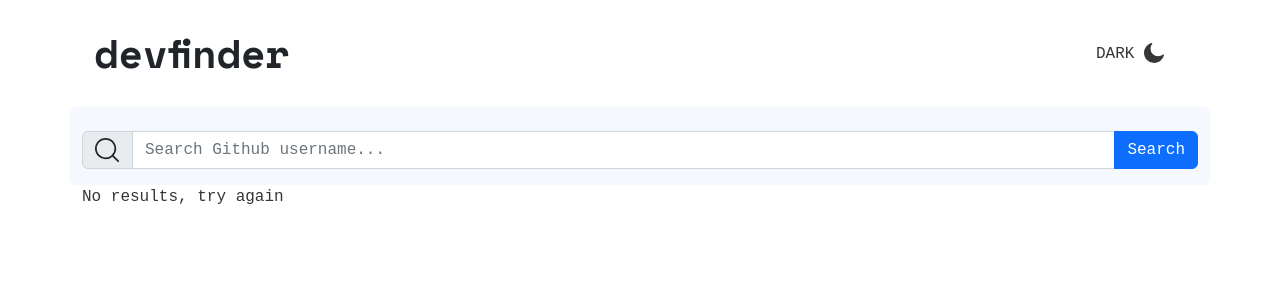
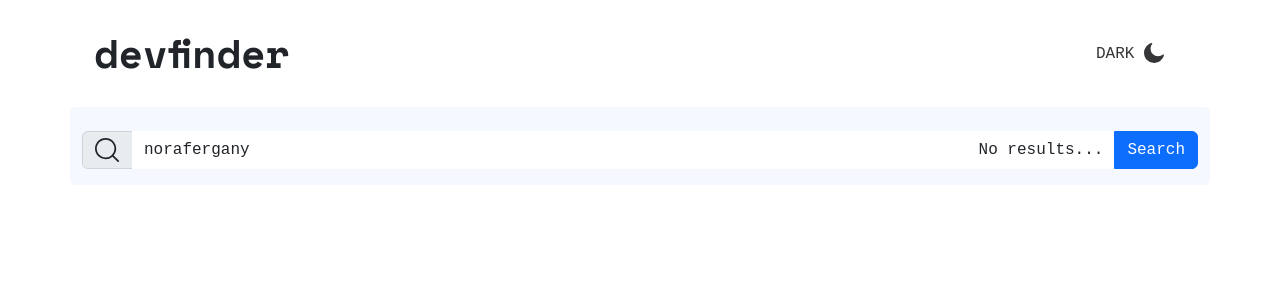
Before and after one commit to norafergany/github-search-tool, a React (Create React App) app: page / in a window 1280 px wide. Shown: the top 300 px of the page. Built offline with nearby package versions, Linux system fonts and the light colour scheme; no server answers.

Commit message:
Fix error message design and functionality and cleanup code * Use react-hook-form isDirty method to remove error messages after input changes * Remove redundant try/catch blocks * Place error message inside input field

```diff
--- a/src/api/API.js
+++ b/src/api/API.js
@@ -8,11 +8,12 @@ export const getProfile = async (props) => {
     const {username, setError} = props;
 
     try {
-        const {data} = await axios.get(`${baseURL}${username}`)
-            .catch((error) => {
-                // Send to logging service in production
-                setError(true);
-            });
+        const {data} = await axios.get(`${baseURL}${username}`, {
+            auth: {
+                username: "norafergany",
+                password: "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"
+            }
+        })
 
         return {
             avatar_url: data.avatar_url,
@@ -35,5 +36,6 @@ export const getProfile = async (props) => {
     } catch (error) {
         // Send to logging service in production
         setError(true);
+        console.log("An error occurred");
     }
 }
--- a/src/components/Search.js
+++ b/src/components/Search.js
@@ -14,45 +14,35 @@ const Search = () => {
 
     const [error, setError] = useState(false);
 
-    const {register, handleSubmit, reset, formState: {errors}} = useForm({reValidateMode: "onChange", });
+    const {register, handleSubmit, reset, formState: {errors, isDirty}} = useForm({reValidateMode: "onChange", defaultValues: { username: "norafergany" }}, );
 
     const [profile, setProfile] = useState({});
 
-
     const onSubmit = async (data) => {
         try {
+            setError(false);
             setUsername(data.username);
         } catch (error) {
             // Send to logging service in production
+            console.log('test');
+
             setError(true);
 
         }
         reset({})
-        reset({username:''});
-        setError(false);
-
     };
 
 
     useEffect(() => {
 
         (async () => {
-            try {
-                const currentProfile = await getProfile({username, setError});
-                setProfile(currentProfile);
-            } catch (error) {
-                // Send to logging service in production
-                setError(true);
+            const currentProfile = await getProfile({username, setError});
+            setProfile(currentProfile);
 
-            }
-
-        })().catch((error) => {
-            // Send to logging service in production
-            setError(true);
-
-        })
+        })()
 
     }, [username])
+
 
 
     return (<>
@@ -65,16 +55,19 @@ const Search = () => {
                             <InputGroup className="mb-3">
                                 <InputGroup.Text id="basic-addon1"><SearchIcon/></InputGroup.Text>
 
-                                <Form.Control role="search" name="username" type="text"
-                                               placeholder="Search Github username..." {...register("username", {
-                                    required: true, maxLength: 39, pattern: /^[A-Za-z-0-9]+$/i
-                                })}/>
+                                <Form.Control  className="search-input" role="search" name="username" type="text"
+                                              placeholder="Search Github username..." {...register("username", {
+                                    required: true, maxLength: 39, pattern: {value:/^[A-Za-z-0-9]+$/i, message:"Github usernames contain only alpha numeric characters"},
+                                })}
+                                />
+                                <InputGroup.Text id="error-message">{(error && !isDirty) ? "No results..." : ""}</InputGroup.Text>
                                 <Button variant="primary" type="submit" name="search">
                                     Search
                                 </Button>
                             </InputGroup>
-                            {errors.username &&
-                                <div role="alert">Github usernames can only contain hyphens and alphanumeric characters</div>}
+                            {errors.username && errors.username.type === "pattern" &&
+                                <div role="alert">{errors.username.message}</div>
+                            }
 
                         </Form.Group>
 
--- a/src/components/SearchResults.js
+++ b/src/components/SearchResults.js
@@ -11,7 +11,6 @@ const SearchResults = (props) => {
     const {profile, username, error} = props;
 
     return (<>
-            {error && <p>No results, try again</p>}
             {!error &&
                 <Row className="search-results py-5 my-3 rounded ">
 
--- a/src/themes/GlobalStyles.js
+++ b/src/themes/GlobalStyles.js
@@ -57,4 +57,13 @@ export const GlobalStyles = createGlobalStyle`
   }
 
 
+  #error-message {
+    background-color: #fff;
+    border:none;
+  }
+
+  .search-input {
+    border:none;
+  }
+
 `
```
